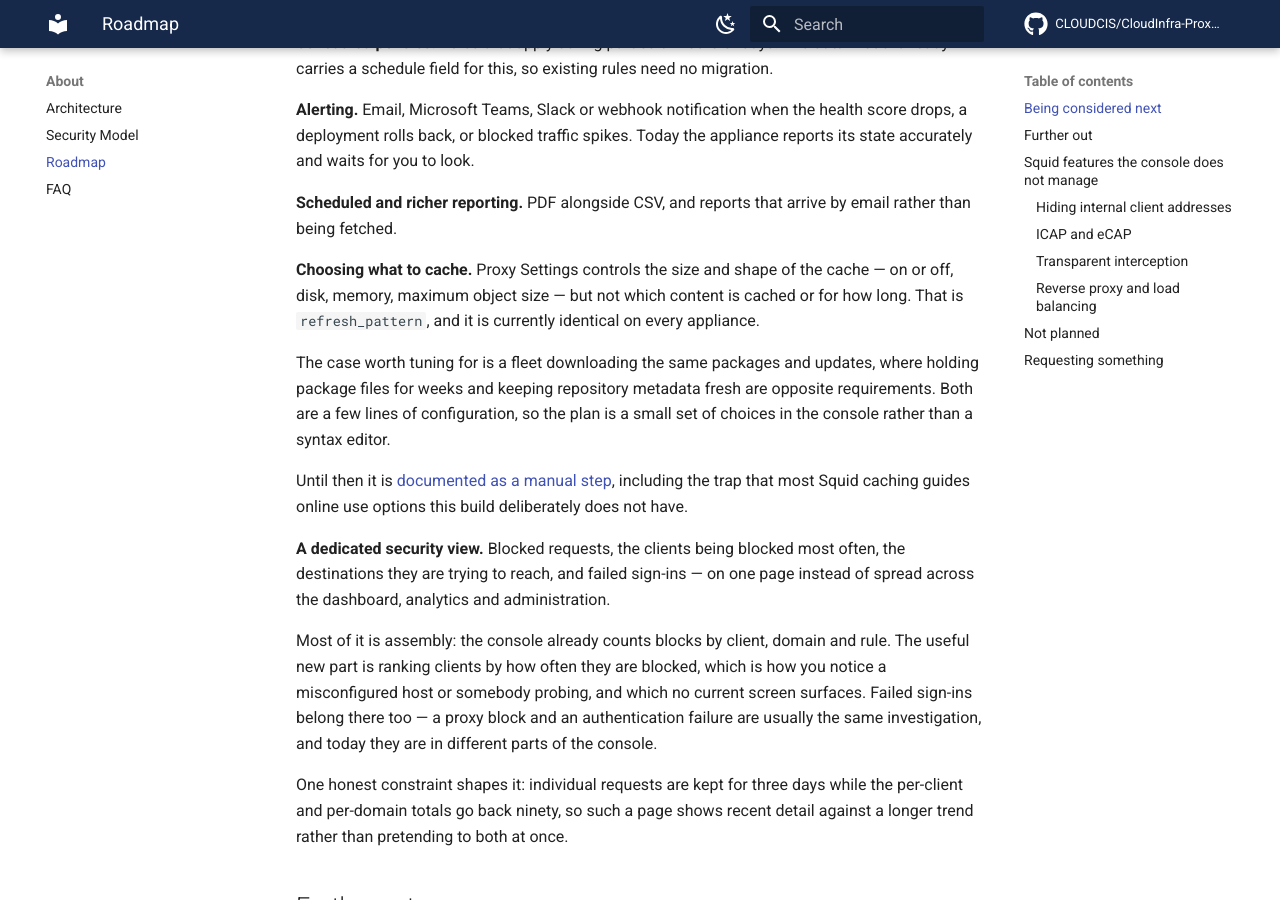
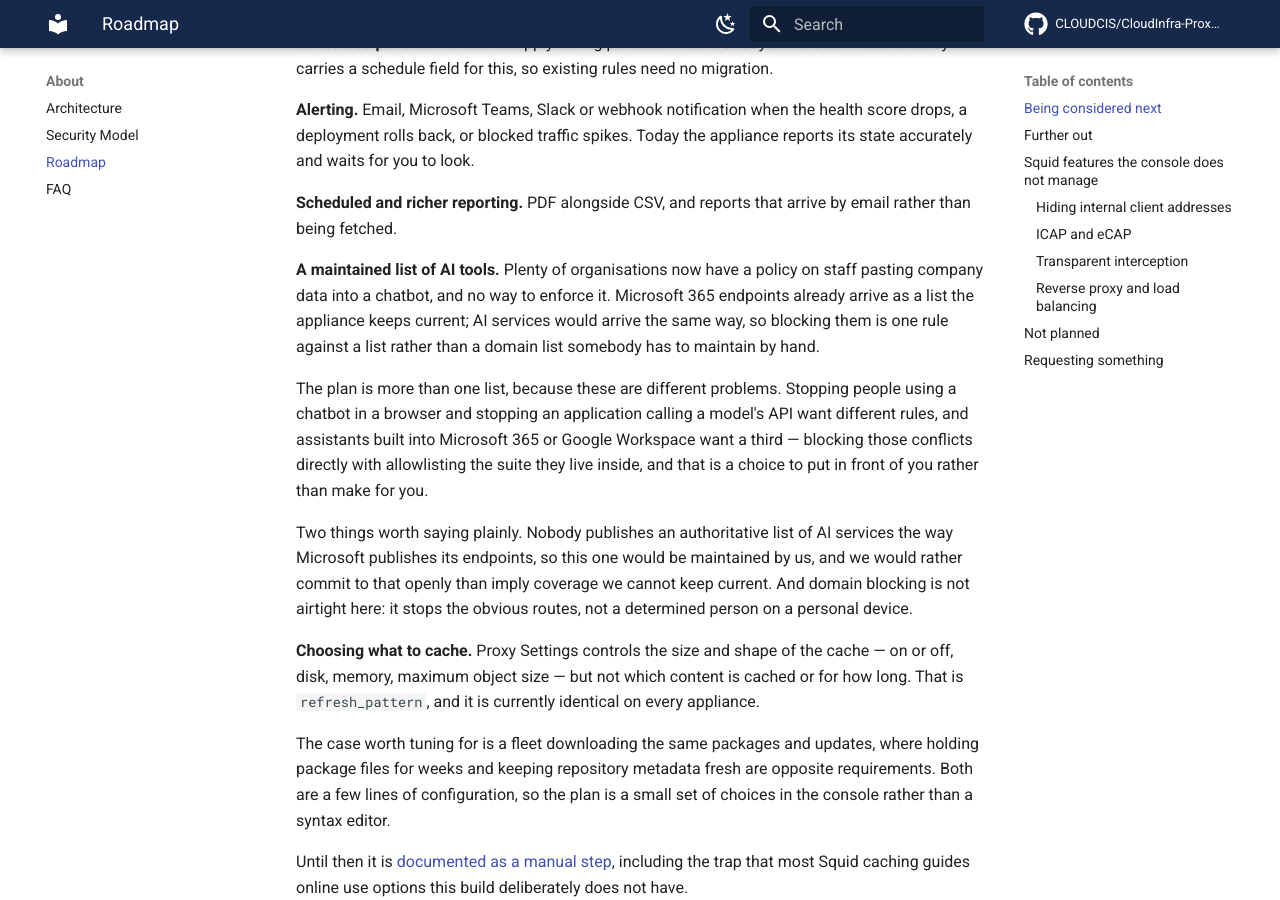
Before and after one commit to CLOUDCIS/CloudInfra-Proxy-Manager, an MkDocs documentation site: the page built from docs/about/roadmap.md, in a window 1280 px wide and 900 px high, scrolled down 636 px. Built offline with MkDocs 1.6.1 and Material for MkDocs 9.7.7, drawn with Linux system fonts in a browser that asks for light colours; comment, search, counter and statistics services are not loaded.

Commit message:
Add a maintained AI tools list to the roadmap
Organisations increasingly have a policy on staff pasting company data into a
chatbot and no way to enforce it. The managed-list machinery that keeps
Microsoft 365 endpoints current already exists and has exactly one consumer, so
this is largely a second feed rather than a new feature.

Recorded as more than one list on purpose. Stopping someone using a chatbot in a
browser and stopping an application calling a model API are different rules, and
assistants embedded in Microsoft 365 or Google Workspace are a third case that
collides head-on with allowlisting the suite they live in - Copilot is inside
the endpoints the appliance already allows by default. That is a choice to put
in front of the customer rather than resolve for them.

Two admissions are in the entry deliberately. Nobody publishes an authoritative
AI service list the way Microsoft publishes its endpoints, so this one would be
ours to maintain, and a stale blocklist on a security product implies coverage
that is not there. And domain blocking stops the obvious routes rather than a
determined person on a personal device.

Co-Authored-By: Claude Opus 5 (1M context) <noreply@anthropic.com>

```diff
--- a/docs/about/roadmap.md
+++ b/docs/about/roadmap.md
@@ -28,6 +28,25 @@ the appliance reports its state accurately and waits for you to look.
 
 **Scheduled and richer reporting.** PDF alongside CSV, and reports that arrive
 by email rather than being fetched.
+
+**A maintained list of AI tools.** Plenty of organisations now have a policy on
+staff pasting company data into a chatbot, and no way to enforce it. Microsoft
+365 endpoints already arrive as a list the appliance keeps current; AI services
+would arrive the same way, so blocking them is one rule against a list rather
+than a domain list somebody has to maintain by hand.
+
+The plan is more than one list, because these are different problems. Stopping
+people using a chatbot in a browser and stopping an application calling a
+model's API want different rules, and assistants built into Microsoft 365 or
+Google Workspace want a third — blocking those conflicts directly with
+allowlisting the suite they live inside, and that is a choice to put in front of
+you rather than make for you.
+
+Two things worth saying plainly. Nobody publishes an authoritative list of AI
+services the way Microsoft publishes its endpoints, so this one would be
+maintained by us, and we would rather commit to that openly than imply coverage
+we cannot keep current. And domain blocking is not airtight here: it stops the
+obvious routes, not a determined person on a personal device.
 
 **Choosing what to cache.** Proxy Settings controls the size and shape of the
 cache — on or off, disk, memory, maximum object size — but not which content is
```
